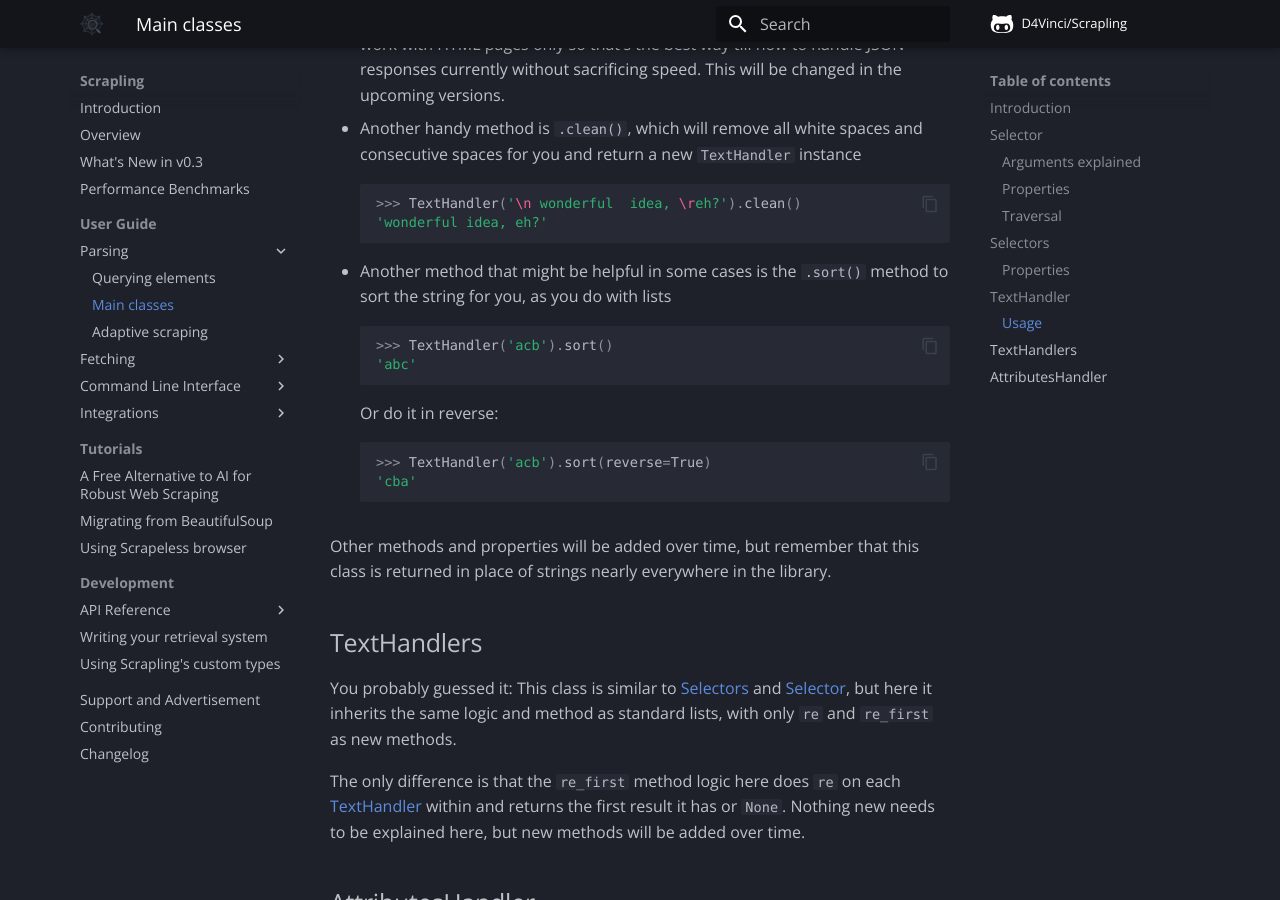
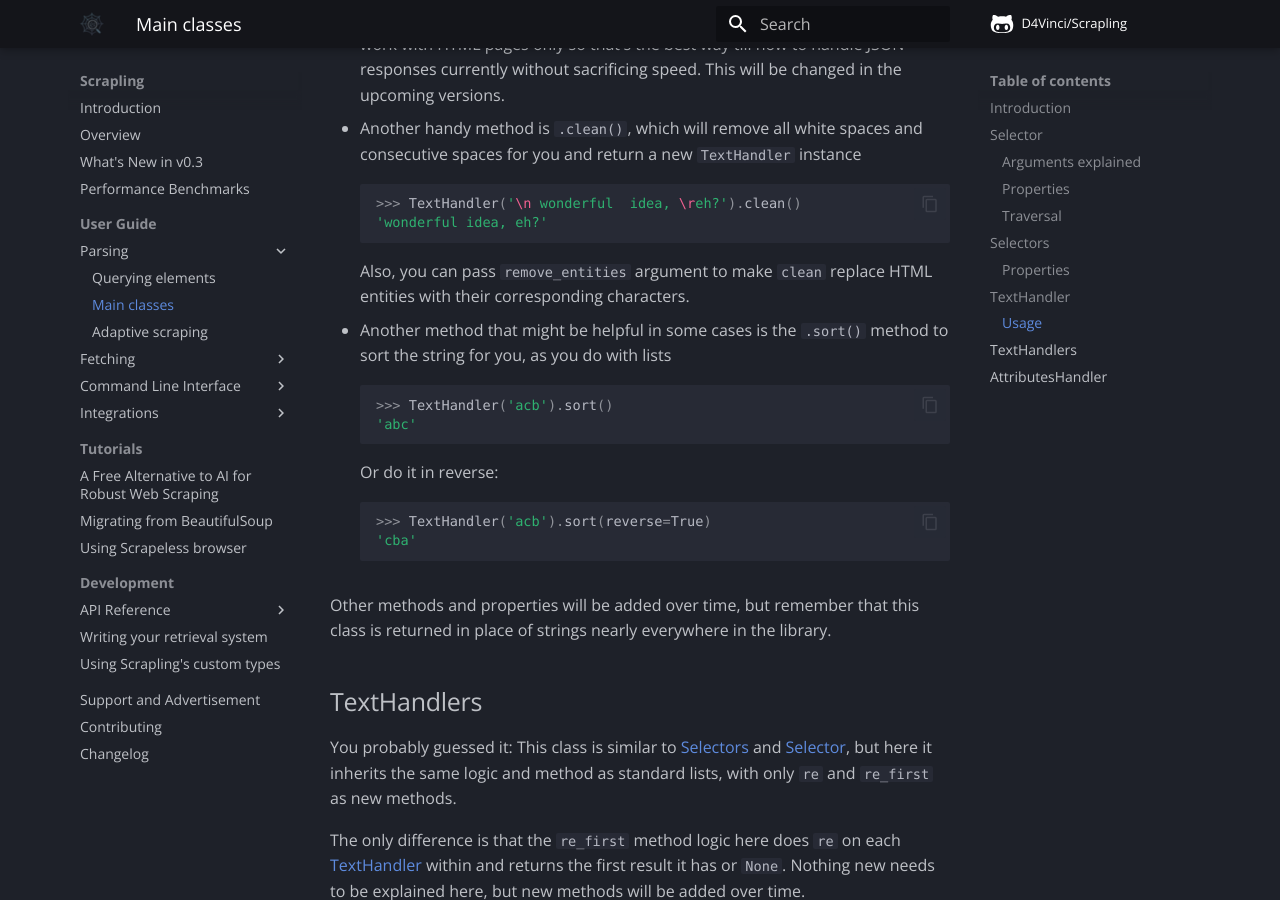
Before and after one commit to D4Vinci/Scrapling, an MkDocs documentation site: the page built from docs/parsing/main_classes.md, in a window 1280 px wide and 900 px high, scrolled down 14400 px. Built offline with MkDocs 1.6.1 and Material for MkDocs 9.7.7, drawn with Linux system fonts in a browser that asks for light colours; some web fonts are replaced; comment, search, counter and statistics services are not loaded.

Commit message:
docs: Add the `remove_entities` argument

````diff
--- a/docs/parsing/main_classes.md
+++ b/docs/parsing/main_classes.md
@@ -500,6 +500,7 @@ First, we start with the `re` and `re_first` methods. These are the same methods
 >>> TextHandler('\n wonderful  idea, \reh?').clean()
 'wonderful idea, eh?'
 ```
+Also, you can pass `remove_entities` argument to make `clean` replace HTML entities with their corresponding characters.
 
 - Another method that might be helpful in some cases is the `.sort()` method to sort the string for you, as you do with lists
 ```python
````
